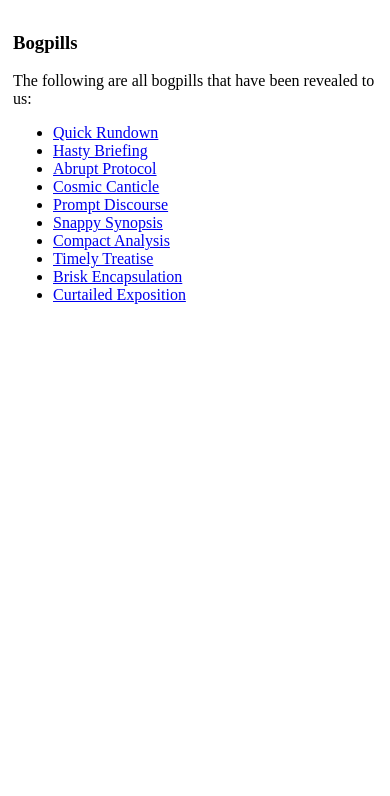
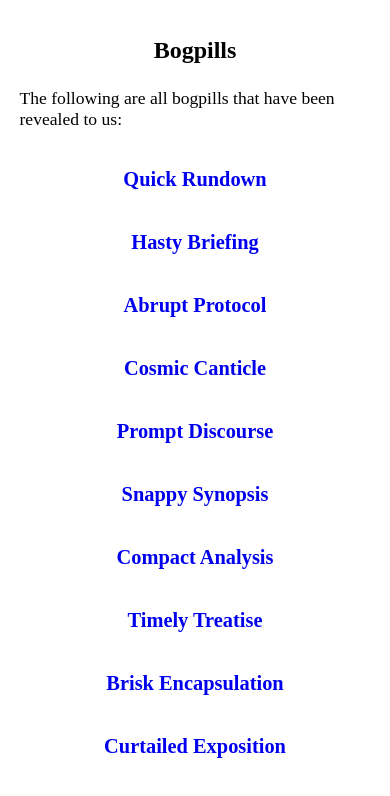
Before and after one commit to team-bogdanoff/team-bogdanoff.github.io, a plain HTML site: page index.html in a window 390 px wide. Drawn offline with Linux system fonts and the light colour scheme.

Commit message:
Add CSS for mobile

```diff
--- a/base-styles.css
+++ b/base-styles.css
@@ -1,6 +1,9 @@
-article {
-  max-width: 90vw;
-  margin: 0 auto;
+:root{
+  --link-color: #000;
+  --border-radius: 4px;
+}
+* {
+  box-sizing: border-box;
 }
 body {
   -webkit-touch-callout: none; /* iOS Safari */
@@ -10,6 +13,15 @@ body {
   -ms-user-select: none; /* Internet Explorer/Edge */
   user-select: none; /* Non-prefixed version, currently supported by Chrome, Edge, Opera and Firefox */
   padding: 5px 5px 20px;
+}
+main {
+  width: 90vw;
+  max-width: 800px;
+  margin: 0 auto
+}
+article {
+  max-width: 650px;
+  margin: 0 auto;
 }
 .selectable {
   -webkit-touch-callout: text; /* iOS Safari */
@@ -27,13 +39,9 @@ body {
   -ms-user-select: all; /* Internet Explorer/Edge */
   user-select: all; /* Non-prefixed version, currently supported by Chrome, Edge, Opera and Firefox */
 }
-.copypasta {
-  background-color: #dfdfdf;
-  padding: 5px 30px;
-  border-radius: 5px;
-}
-p.heading{
+p[role=heading]{
   font-size: 1.2em;
+  font-weight: bold;
 }
 ol.protocol{
   list-style: none;
@@ -43,8 +51,45 @@ ol.protocol{
 ol.protocol li {
   margin-bottom: 10px;
 }
-@media (min-width: 720px) {
+ul.bogpill-link-container li {
+  margin: 10px 0;
+}
+ul.bogpill-link-container li a {
+  user-select: none;
+  font-weight: 600;
+  display: inline-block;
+  text-decoration: none;
+}
+@media (max-width: 720px) {
   article {
-    max-width: 650px;
+    max-width: 90vw;
+  }
+  h3 {
+    font-size: 1.5em;
+    text-align: center;
+  }
+  p, ol.protocol li {
+    font-size: 1.1em;
+  }
+  p[role=heading] {
+    font-size: 1.3em;
+  }
+  ul.bogpill-link-container {
+    padding: 0;
+    list-style: none;
+    display: flex;
+    flex-direction: column;
+  }
+  ul.bogpill-link-container li {
+    display: flex;
+    flex-direction: row;
+    justify-content: center;
+  }
+  ul.bogpill-link-container li a {
+    width: 80vw;
+    font-size: 1.275em;
+    text-align: center;
+    padding: 10px 15px;
+    align-items: center;
   }
 }
--- a/index.html
+++ b/index.html
@@ -7,9 +7,10 @@
     <meta name="viewport" content="width=device-width, initial-scale=1" />
   </head>
   <body>
+    <main>
       <h3>Bogpills</h3>
       <p>The following are all bogpills that have been revealed to us:</p>
-    <ul>
+      <ul class="bogpill-link-container">
         <li>
           <a href="/with-a/quick-rundown.html">
             Quick Rundown
@@ -61,5 +62,6 @@
           </a>
         </li>
       </ul>
+    </main>
   </body>
 </html>
```
Also changed, not shown: with-an/abrupt-protocol.html (+1 -0 lines). Lines whose indentation alone changed are shown as unchanged.
